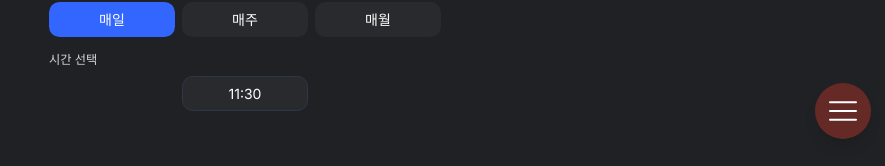
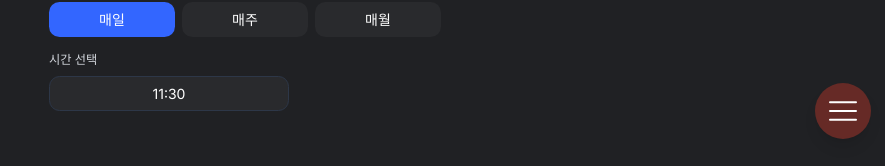
Before and after one commit to imsourceboom/nomorethink-front, a Next.js app: page /add in a window 1280 px wide. Shown: the part 369-535 px from the top of the page, without its empty margins (395-1280 px from the left). Built offline with nearby package versions, Linux system fonts and the light colour scheme.

Commit message:
fix: align TimeInput to left

```diff
--- a/app/(pages)/add/page.tsx
+++ b/app/(pages)/add/page.tsx
@@ -253,8 +253,6 @@ export default function AddPage() {
                                 )}
                                 <div className="mb-4">
                                     <label className="block text-sm font-medium text-gray-300 mb-2">시간 선택</label>
-                                    <div className="grid grid-cols-3 gap-2">
-                                        <div className="col-start-2">
                                     <DatePicker
                                         selected={formData.time}
                                         onChange={(date) => setFormData(prev => ({ ...prev, time: date! }))}
@@ -268,8 +266,6 @@ export default function AddPage() {
                                     />
                                 </div>
                             </div>
-                                </div>
-                            </div>
                         </form>
                     </div>
                 </main>
```
Lines whose indentation alone changed are shown as unchanged.
